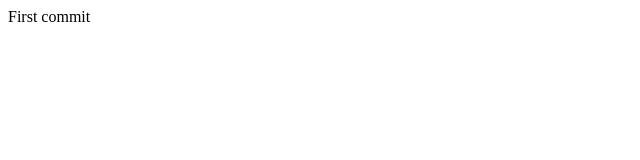
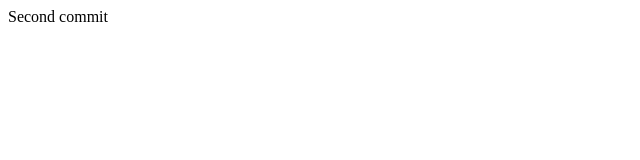
Before and after one commit to QwertyGo32/QwertyGo32.github.io, a plain HTML site: page index.html in a window 1280 px wide. Shown: the full height of the page, 0-640 px from the left. Drawn offline with Linux system fonts and the light colour scheme.

Commit message:
second_commit

```diff
--- a/index.html
+++ b/index.html
@@ -7,6 +7,6 @@
     <title>Document</title>
 </head>
 <body>
-    First commit
+    Second commit
 </body>
 </html>
```
